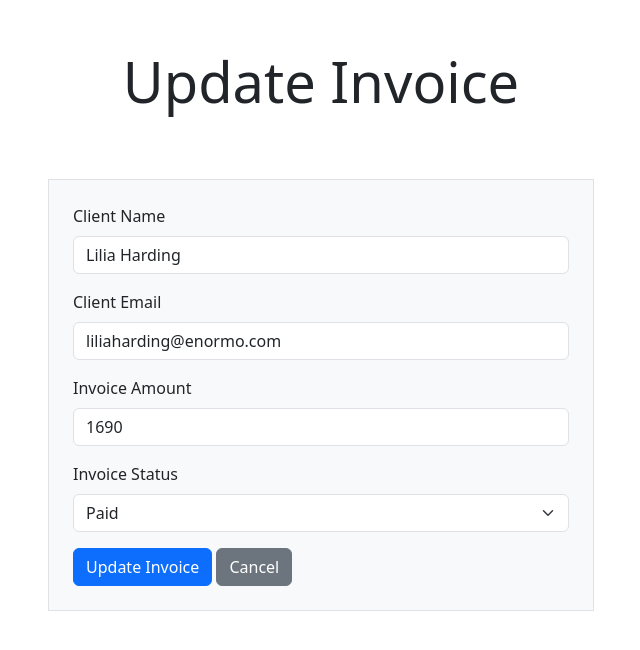
After one commit to Chrissy-Ann/invoice-manager, a PHP site: page /update.php?number=BIRHN in a window 1280 px wide. The commit adds this page. Shown: the top 650 px of the page, without its empty margins (319-959 px from the left). Run offline with PHP 8.4, Linux system fonts and the light colour scheme.

Commit message:
Completes the assignment

```diff
--- /dev/null
+++ b/functions.php
@@ -0,0 +1,67 @@
+<?php
+
+// Sanitize Function
+function sanitize($data) {
+  foreach ($data as $key => $value) {
+    switch ($key) {
+      case 'amount':
+        // convert to an int
+        $data[$key] = (int)$data[$key];
+        break;
+      default:
+        // strip unwanted chars
+        $data[$key] = htmlspecialchars(stripslashes(trim($value)));
+        break;
+    }
+  }
+  return $data;
+}
+
+// Validate Function
+/*
+The Client Name field must contain only letters and spaces and cannot be more than 255 characters.
+The Client Email field must be a properly formatted email address.
+The Invoice Amount must be an integer.
+The Invoice Status must be either "draft", "pending", or "paid"
+*/
+function validate($invoice) {
+  $fields = ['client', 'email', 'amount', 'status'];
+  $errors = [];
+  global $statuses;
+
+  foreach ($fields as $field) {
+    switch ($field) {
+      case 'client':
+        if (empty($invoice[$field])) {
+          $errors[$field] = 'Client name is required';
+        } else if (!preg_match('/^[a-zA-Z\s]+$/', $invoice[$field])) {
+            $errors[$field] = 'Client name must contain only letters and spaces';
+        }else if (strlen($invoice[$field]) > 255) {
+          $errors[$field] = 'Client name must be fewer than 255 characters';
+        }
+        break;
+      case 'email':
+        if (empty($invoice[$field])) {
+          $errors[$field] = 'Client email is required';
+        } else if (filter_var($invoice[$field], FILTER_VALIDATE_EMAIL) == false) {
+            $errors[$field] = 'Client email must be a properly formatted email address';
+        }
+        break;
+      case 'amount':
+        if (empty($invoice[$field])) {
+          $errors[$field] = 'Invoice amount is required';
+        } else if (filter_var($invoice[$field], FILTER_VALIDATE_INT) == false) {
+            $errors[$field] = 'Invoice amount must by a number';
+        }
+        break;
+      case 'status':
+        if (empty($invoice[$field])) {
+          $errors[$field] = 'Invoice status is required';
+        } else if (!in_array($invoice[$field], $statuses) || $invoice[$field] == 'all') {
+          $errors[$field] = 'The Invoice Status must be either "draft", "pending", or "paid"';
+        }
+        break;
+    }
+  }
+  return $errors;
+}
--- /dev/null
+++ b/update.php
@@ -0,0 +1,112 @@
+<?php
+  require "data.php";
+  require "functions.php";
+
+  if ($_SERVER['REQUEST_METHOD'] === 'POST') {
+    $errors = [];
+    $updated = sanitize($_POST);
+    $errors = validate($updated);
+
+    // Update an invoice
+    if (count($errors) == 0) {
+      $invoices = array_map(function ($invoice) use ($updated) {
+        if ($invoice['number'] == $updated['number']) {
+          var_dump($updated);
+          return $updated;
+        }
+        return $invoice;
+      }, $invoices);
+
+      $_SESSION['invoices'] = $invoices;
+
+      header("Location: index.php");
+    }
+  }
+
+  // Show the correct invoice using query string
+  if (isset($_GET['number'])) {
+    $invoice = current(array_filter($invoices, function ($invoice) {
+      return $invoice['number'] == $_GET['number'];
+    }));
+
+    if (!$invoice) {
+      header("Location: index.php");
+    }
+  } else {
+    header("Location: index.php");
+    exit();
+  }
+
+  // Array of possible statuses (not including all)
+  $possStatus = ['draft', 'pending', 'paid'];
+
+?>
+
+<!DOCTYPE html>
+<html lang="en">
+<head>
+    <meta charset="UTF-8">
+    <meta name="viewport" content="width=device-width, initial-scale=1.0">
+    <title>Invoice Manager</title>
+    <link rel="stylesheet" href="https://cdn.jsdelivr.net/npm/bootstrap@5.3.3/dist/css/bootstrap.min.css">
+
+</head>
+<body>
+  <main class="container">
+    <div class="row">
+      <div class="col-6 offset-3">
+        <h1 class="display-4 text-center mb-3 p-5">Update Invoice</h1>
+
+        <!-- Display Errors -->
+        <?php if (isset($errors) && count($errors)) : ?>
+          <div class="alert alert-danger mt-3">
+            <ul>
+              <?php foreach ($errors as $error): ?>
+                <li><?php echo $error; ?></li>
+              <?php endforeach; ?>
+            </ul>
+            </div>
+        <?php endif; ?>
+
+        <form method="post" class="bg-light border border-1 p-4">
+
+          <input type="hidden" name="number" value="<?php echo $invoice['number'] ?>"/>
+
+          <div class="form-group mb-3">
+            <label class="form-label" for="client">Client Name</label>
+            <input class="form-control" id="client" name="client" required value="<?php echo $invoice['client']; ?>">
+          </div>
+
+          <div class="form-group mb-3">
+            <label class="form-label" for="email">Client Email</label>
+            <input class="form-control" type="email" id="email" name="email" required value="<?php echo $invoice['email']; ?>">
+          </div>
+
+          <div class="form-group mb-3">
+            <label class="form-label" for="amount">Invoice Amount</label>
+            <input class="form-control" id="amount" name="amount" required value="<?php echo $invoice['amount']; ?>">
+          </div>
+
+          <div class="form-group mb-3">
+            <label class="form-label" for="status">Invoice Status</label>
+            <select class="form-select" id="status" name="status" required>
+              <option value="">Select a Status</option>
+              <?php foreach ($possStatus as $status) : ?>
+                <option
+                  value="<?php echo $status; ?>"
+                  <?php if ($status == $invoice['status']) : ?> selected <?php endif; ?> >
+                  <?php echo ucfirst($status); ?>
+                </option>
+              <?php endforeach; ?>
+            </select>
+          </div>
+
+          <button type="submit" class="btn btn-primary">Update Invoice</button>
+          <a class="btn btn-secondary" href="index.php">Cancel</a>
+        </form>
+
+      </div>
+    </div>
+  </main>
+</body>
+</html>
```
Also changed, not shown: add.php (+44 -5 lines), index.php (+20 -14 lines), README.md.
